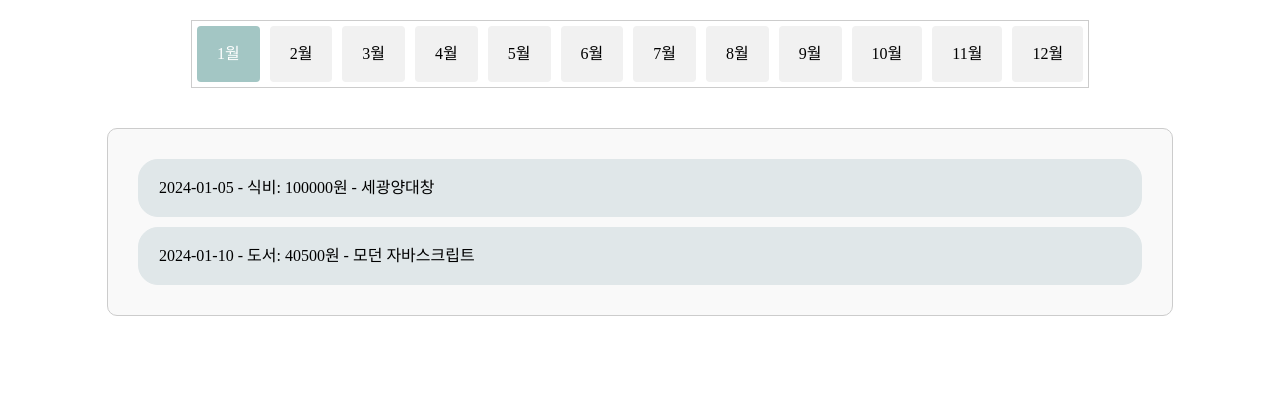
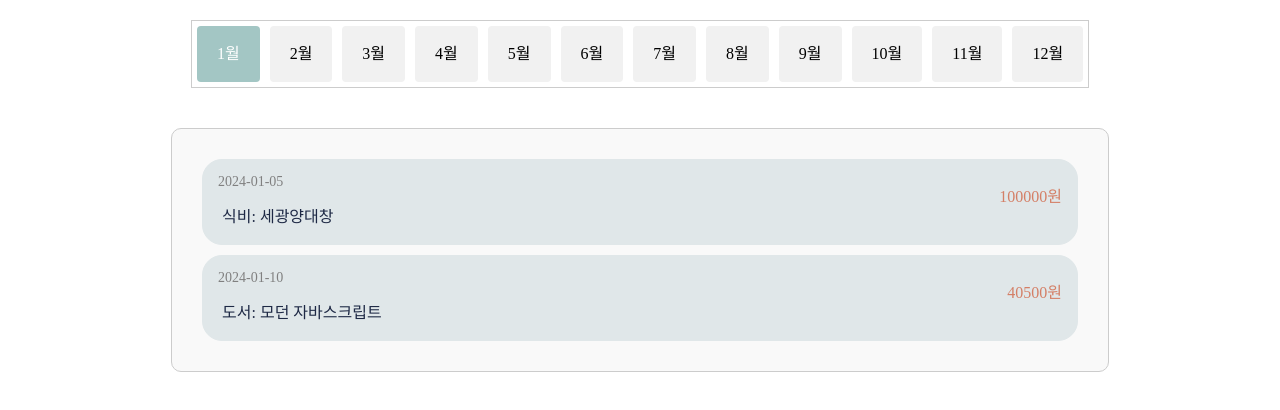
Before and after one commit to Chasyuss/PersonalAccountBook, a React (Vite) app: page / in a window 1280 px wide. Shown: the top 410 px of the page. Built offline with nearby package versions, Linux system fonts and the light colour scheme.

Commit message:
[style] : list 스타일변경

```diff
--- a/src/pages/FakeData.json
+++ b/src/pages/FakeData.json
@@ -43,7 +43,7 @@
   },
   {
     "id": "24312f70-97q2-14a7-a9c2-47132950e2t8",
-    "date": "2024-03-02",
+    "date": "2024-02-02",
     "item": "도서",
     "amount": 75000,
     "description": "자율주행차량 운전주행모드 자동 전환용 인식률 90% 이상의 다중 센서 기반 운전자 상태 인식 및 상황 인식 원천 기술 개발"
--- a/src/pages/Home.jsx
+++ b/src/pages/Home.jsx
@@ -43,7 +43,9 @@ const Home = () => {
                     {filterdata.length > 0 ? (
                         filterdata.map((item, index) => (
                             <List key={item.id}>
-                                {item.date} - {item.item}: {item.amount}원 - {item.description}
+                                <DateWrapper> {item.date} </DateWrapper>
+                                <MoneyWrapper> {item.amount}원 </MoneyWrapper>
+                                <Description> {item.item}: {item.description} </Description>
                             </List>
                         ))
                     ) : (
@@ -86,7 +88,7 @@ const Tab = styled.div`
 
 const Content = styled.div`
   margin-top: 20px;
-  width: 80%;
+  width: 70%;
   padding: 20px;
   border: 1px solid #ccc;
   border-radius: 4px;
@@ -95,16 +97,31 @@ const Content = styled.div`
 `;
 
 const List = styled.div`
+    border: 1px solid #E0E7E9;
+    margin: 10px;
+    padding: 15px;
+    border-radius: 20px;
+    background-color:#E0E7E9;
+`;
+
+const DateWrapper = styled.div`
+    font-size: 14px;
+    color: grey;
+`;
+
+const MoneyWrapper = styled.div`
+    text-align: end;
+    color: #d47f66;
+`;
+
+const Description = styled.div`
     /* 내용이 지정된 영역을 넘어설때 hidden */
     overflow: hidden;
     /* 공백 유지, 강제 한줄 처리 */
     white-space: nowrap;
     /* 한 줄이상의 컨텐츠일 경우 … 표시 */
     text-overflow: ellipsis;
-    border: 1px solid #E0E7E9;
-    margin: 10px;
-    padding: 20px;
-    border-radius: 20px;
-    background-color:#E0E7E9;
-
-`
+    color: #1e2945;
+    font-size: 16px;
+    margin: 4px;
+`;
```
